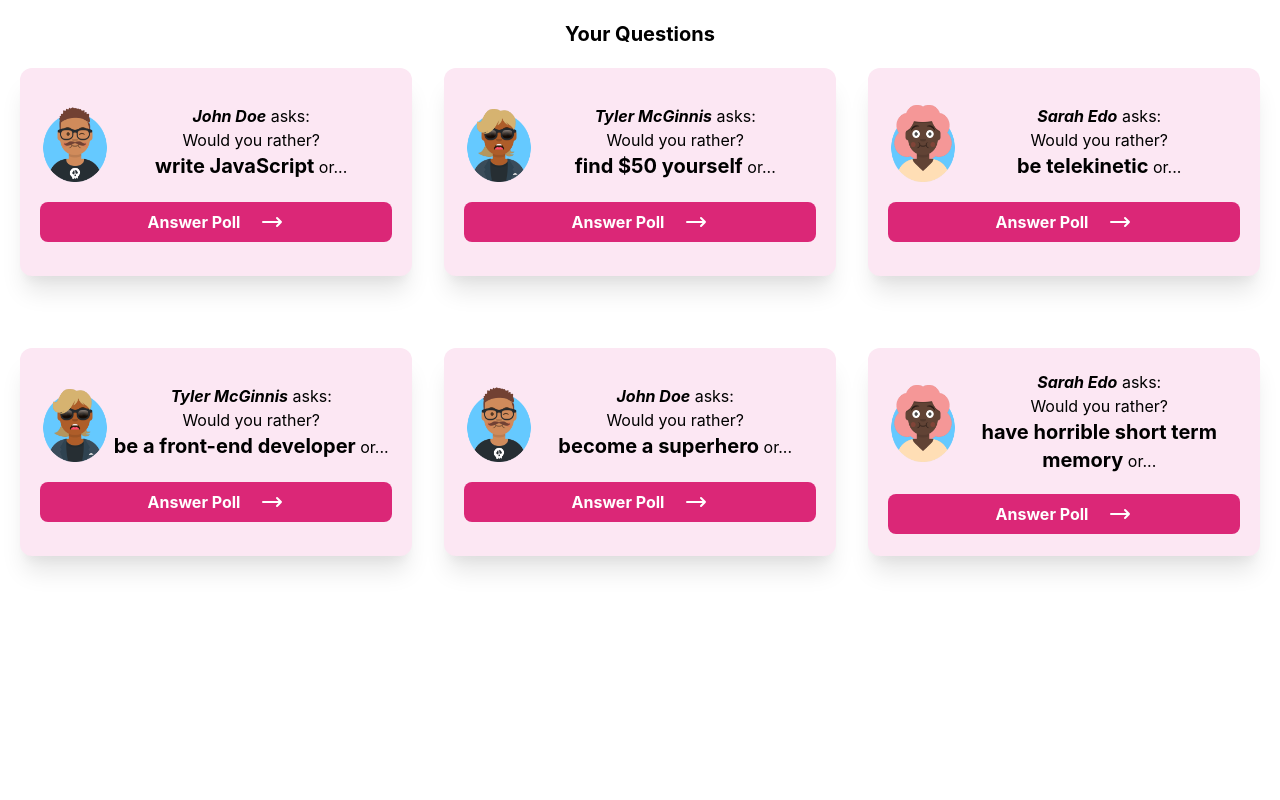
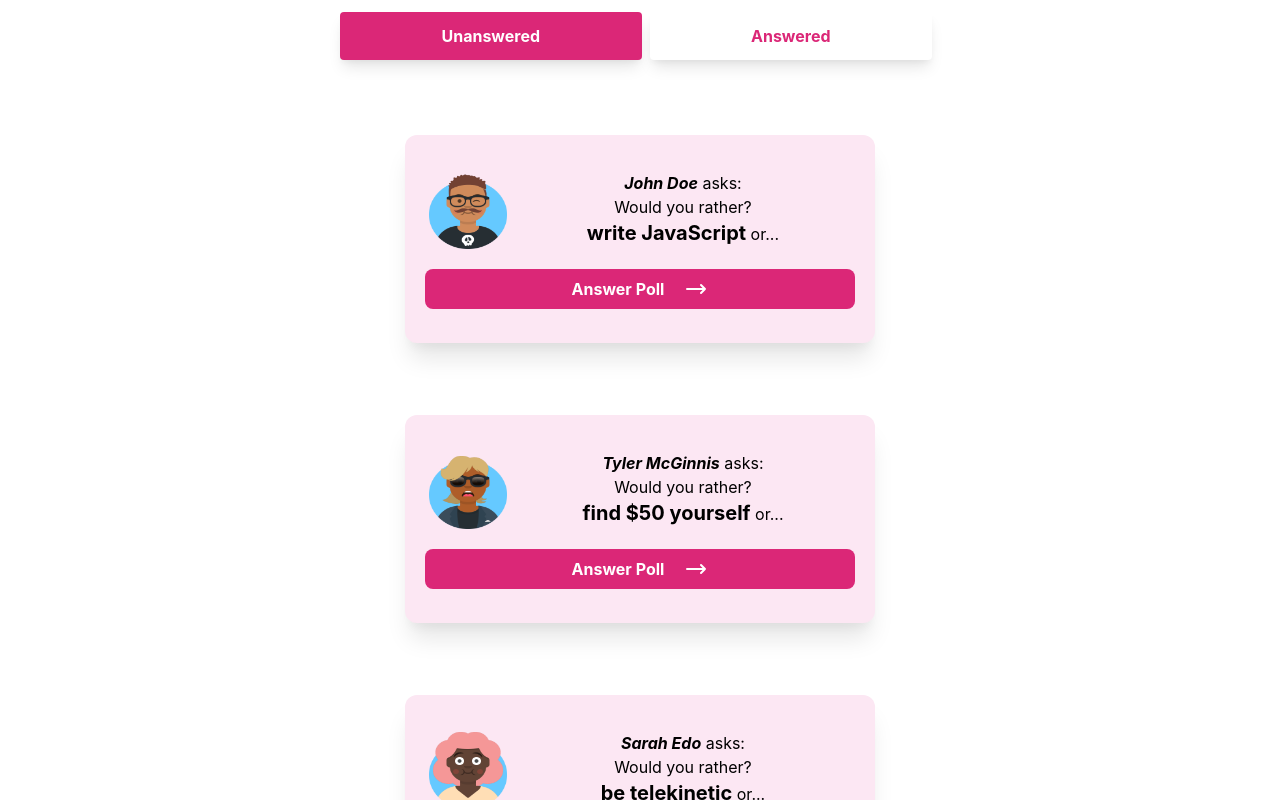
Before and after one commit to deeonwuli/would-you-rather-reactnd, a React (Create React App) app: page / in a window 1280 px wide. Shown: the top 800 px of the page. Built offline with nearby package versions, Linux system fonts and the light colour scheme.

Commit message:
feat: Home component implementation

```diff
--- a/src/components/App.js
+++ b/src/components/App.js
@@ -1,7 +1,7 @@
 import React, { useEffect } from "react";
-import QuestionList from "./QuestionList"
 import { connect } from "react-redux";
 import { handleInitialData } from "../actions/shared";
+import Home from "./Home";
 
 function App(props) {
   useEffect(() => {
@@ -9,7 +9,9 @@ function App(props) {
   });
 
   return (
-    <QuestionList />
+    <div className="flex items-center justify-center">
+      <Home />
+    </div>
   );
 }
 
--- /dev/null
+++ b/src/components/Home.js
@@ -0,0 +1,71 @@
+import React, { useState } from "react";
+import QuestionList from "./QuestionList";
+
+export default function Home() {
+  const [openTab, setOpenTab] = useState(1);
+
+  return (
+    <div className="flex flex-wrap justify-center items-center w-full md:w-1/2">
+      <div className="w-full">
+        <ul
+          className="flex mb-0 list-none flex-wrap pt-3 pb-4 flex-row mx-5"
+          role="tablist"
+        >
+          <li className="-mb-px mr-2 last:mr-0 flex-auto text-center">
+            <a
+              className={`font-bold px-5 py-3 shadow-lg rounded block leading-normal
+                ${
+                  openTab === 1
+                    ? "text-white bg-pink-600"
+                    : "text-pink-600 bg-white"
+                }`}
+              onClick={(e) => {
+                e.preventDefault();
+                setOpenTab(1);
+              }}
+              data-toggle="tab"
+              href="#link1"
+              role="tablist"
+            >
+              Unanswered
+            </a>
+          </li>
+          <li className="-mb-px mr-2 last:mr-0 flex-auto text-center">
+            <a
+              className={`font-bold px-5 py-3 shadow-lg rounded block leading-normal
+                ${
+                  openTab === 2
+                    ? "text-white bg-pink-600"
+                    : "text-pink-600 bg-white"
+                }
+              `}
+              onClick={(e) => {
+                e.preventDefault();
+                setOpenTab(2);
+              }}
+              data-toggle="tab"
+              href="#link2"
+              role="tablist"
+            >
+              Answered
+            </a>
+          </li>
+        </ul>
+        <div className="relative flex flex-col min-w-0 break-words w-full mb-6">
+          <div className="px-4 py-5 flex-auto">
+            <div className="tab-content tab-space">
+              <div className={openTab === 1 ? "block" : "hidden"} id="link1">
+                <QuestionList />
+              </div>
+              <div className={openTab === 2 ? "block" : "hidden"} id="link2">
+                <p className="font-bold text-xl text-center">
+                  No unanswered questions? Go ahead and answer one.
+                </p>
+              </div>
+            </div>
+          </div>
+        </div>
+      </div>
+    </div>
+  );
+}
--- a/src/components/Question.js
+++ b/src/components/Question.js
@@ -3,7 +3,6 @@ import { connect } from "react-redux";
 import { formatQuestion } from "../utils/helpers";
 
 function Question(props) {
-  console.log(props);
   const { question } = props;
 
   if (question === null) {
--- a/src/components/QuestionList.js
+++ b/src/components/QuestionList.js
@@ -4,7 +4,6 @@ import Question from "./Question";
 import { CircularProgress } from "@material-ui/core";
 
 function QuestionList(props) {
-  console.log(props.questionIds)
   if (props.questionIds.length === 0) {
     return (
       <div className="flex h-screen items-center justify-center text-pink-100">
@@ -13,9 +12,8 @@ function QuestionList(props) {
     );
   }
   return (
-    <div className="flex flex-col justify-center items-center w-screen h-full p-5">
-      <h3 className="font-bold text-xl">Your Questions</h3>
-      <ul className="grid grid-cols-1 sm:grid-cols-3 gap-4 md:gap-6 xl:gap-8">
+    <div className="flex flex-col justify-center items-center container h-full p-5">
+      <ul className="grid grid-cols-1 gap-4 md:gap-6 xl:gap-8">
         {props.questionIds.map((id) => (
           <li key={id}>
             <Question id={id} />
```
